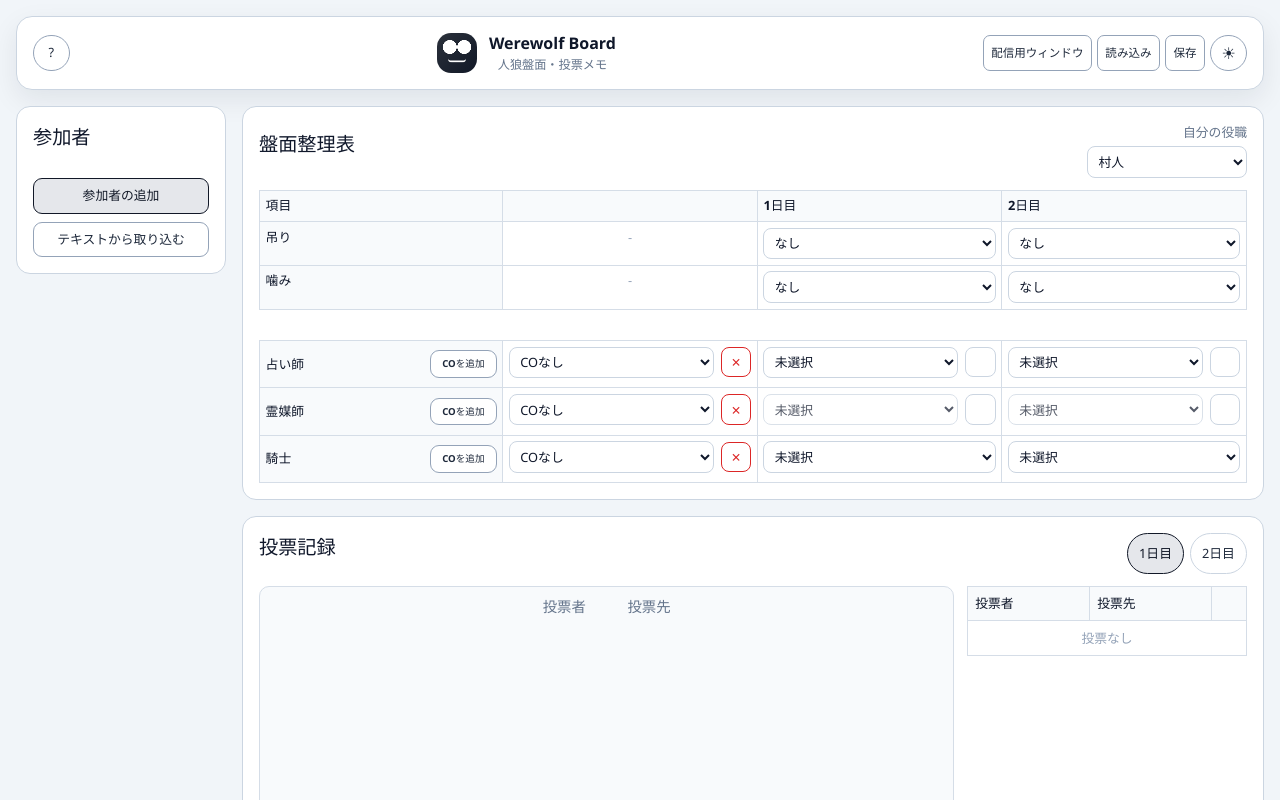
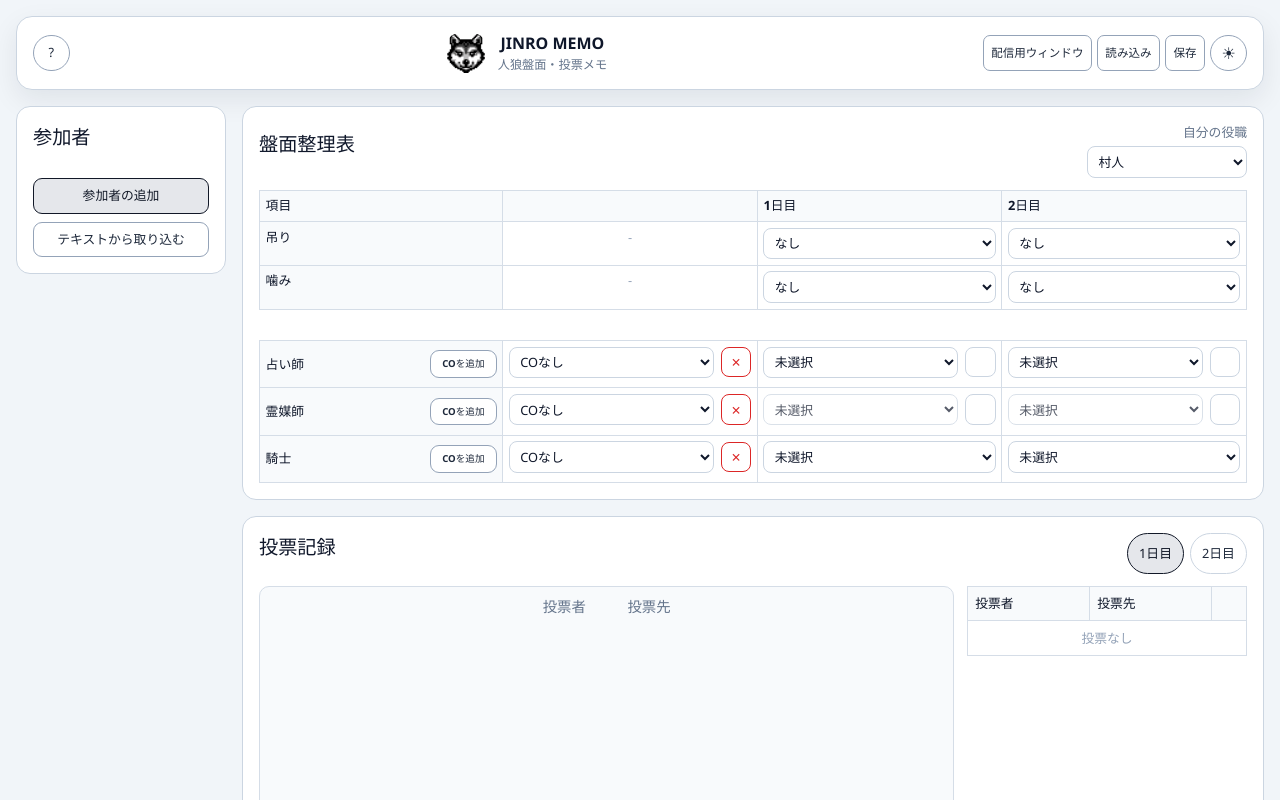
Before and after one commit to k-nishimoto-code/werewolf-board, a React (Vite) app: page / in a window 1280 px wide. Shown: the top 800 px of the page. Built offline with nearby package versions, Linux system fonts and the light colour scheme.

Commit message:
見た目の調整、アイコンの追加

```diff
--- a/index.html
+++ b/index.html
@@ -2,7 +2,7 @@
 <html lang="en">
   <head>
     <meta charset="UTF-8" />
-    <link rel="icon" type="image/svg+xml" href="/vite.svg" />
+    <link rel="icon" type="image/png" href="" />
     <meta name="viewport" content="width=device-width, initial-scale=1.0" />
     <title>werewolf-board</title>
   </head>
--- a/src/App.css
+++ b/src/App.css
@@ -87,21 +87,18 @@
   width: 2.5rem;
   height: 2.5rem;
   border-radius: 14px;
-  background:
-    radial-gradient(circle at 32% 35%, var(--brand-mark) 0 18%, transparent 19%),
-    radial-gradient(circle at 68% 35%, var(--brand-mark) 0 18%, transparent 19%),
-    linear-gradient(135deg, var(--brand-grad-start), var(--brand-grad-end));
   display: grid;
   place-items: center;
   flex: 0 0 auto;
+  overflow: hidden;
+  background: transparent;
 }
 
-.brand-icon span {
-  width: 1.15rem;
-  height: 0.5rem;
-  border-bottom: 2px solid var(--brand-mark);
-  border-radius: 999px;
-  transform: translateY(0.35rem);
+.brand-icon img {
+  width: 100%;
+  height: 100%;
+  object-fit: contain;
+  display: block;
 }
 
 .brand-text {
--- a/src/App.tsx
+++ b/src/App.tsx
@@ -1,5 +1,6 @@
 import { useEffect, useMemo, useRef, useState, type ChangeEvent } from 'react'
 import './App.css'
+import jinroIcon from './assets/JINRO_ICON.png'
 
 import {
   STREAM_OVERLAY_STORAGE_KEY,
@@ -67,7 +68,7 @@ const ROLE_LABELS: Record<RoleKey, string> = {
 }
 
 const COLOR_MODE_STORAGE_KEY = 'werewolf-board-color-mode'
-const APP_TITLE = 'Werewolf Board'
+const APP_TITLE = 'JINRO MEMO'
 const HELP_ITEMS = [
   '参加者を追加し、盤面整理表で吊り・噛み・役職結果を入力します。',
   '投票記録では投票者を選んでから投票先をクリックして記録します。',
@@ -1390,7 +1391,7 @@ function App() {
 
         <div className="header-brand">
           <div className="brand-icon" aria-hidden="true">
-            <span />
+            <img src={jinroIcon} alt="" />
           </div>
           <div className="brand-text">
             <strong>{APP_TITLE}</strong>
--- a/src/main.tsx
+++ b/src/main.tsx
@@ -2,12 +2,21 @@ import { StrictMode } from 'react'
 import { createRoot } from 'react-dom/client'
 import './index.css'
 import App from './App.tsx'
+import jinroIcon from './assets/JINRO_ICON.png'
 import StreamWindow from './StreamWindow.tsx'
 import { STREAM_WINDOW_QUERY_KEY, STREAM_WINDOW_QUERY_VALUE } from './streaming.ts'
 
 const searchParams = new URLSearchParams(window.location.search)
 const isStreamWindow = searchParams.get(STREAM_WINDOW_QUERY_KEY) === STREAM_WINDOW_QUERY_VALUE
 
+const favicon = document.querySelector<HTMLLinkElement>('link[rel="icon"]') ?? document.createElement('link')
+favicon.rel = 'icon'
+favicon.type = 'image/png'
+favicon.href = jinroIcon
+if (!favicon.parentNode) {
+  document.head.appendChild(favicon)
+}
+
 createRoot(document.getElementById('root')!).render(
   <StrictMode>
     {isStreamWindow ? <StreamWindow /> : <App />}
```
Also changed, not shown: src/assets/JINRO_ICON.png (added).
